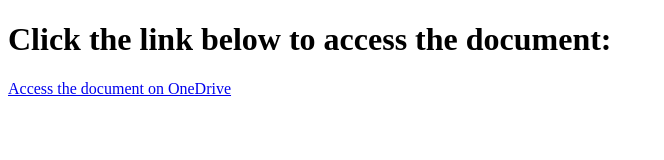
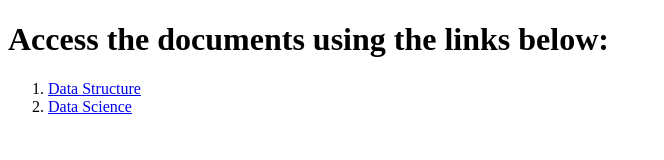
Before and after one commit to Lethinkj/sample-website, a plain HTML site: page index.html in a window 1280 px wide. Shown: the whole page, without its empty margins (0-664 px from the left). Drawn offline with Linux system fonts and the light colour scheme.

Commit message:
Update index.html

```diff
--- a/index.html
+++ b/index.html
@@ -3,10 +3,21 @@
 <head>
     <meta charset="UTF-8">
     <meta name="viewport" content="width=device-width, initial-scale=1.0">
-    <title>Link to OneDrive</title>
+    <title>Document Links</title>
 </head>
 <body>
-    <h1>Click the link below to access the document:</h1>
-    <a href="https://1drv.ms/w/c/b9a7daae4600ca0b/EekltsEmCURMs5cAwxpsjyEBNb5QImmpso_uxzyw9XohGQ" target="_blank">Access the document on OneDrive</a>
+    <h1>Access the documents using the links below:</h1>
+    <ol>
+        <li>
+            <a href="https://1drv.ms/w/c/b9a7daae4600ca0b/EekltsEmCURMs5cAwxpsjyEBNb5QImmpso_uxzyw9XohGQ" target="_blank">
+                Data Structure
+            </a>
+        </li>
+        <li>
+            <a href="https://drive.google.com/file/d/1qbdf-dzJJ1Npljm-rgkgu5QT4UtQB7ja/view?usp=drivesdk" target="_blank">
+                Data Science
+            </a>
+        </li>
+    </ol>
 </body>
 </html>
```
